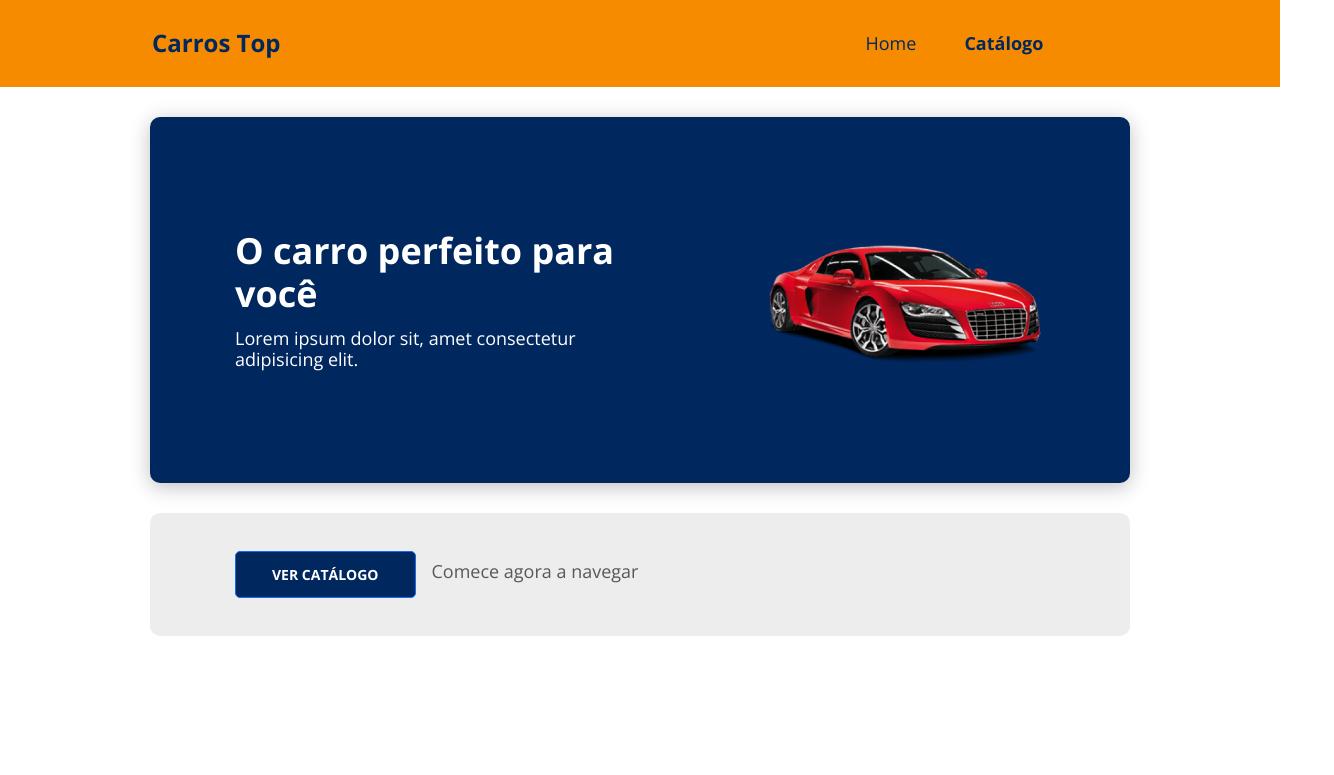
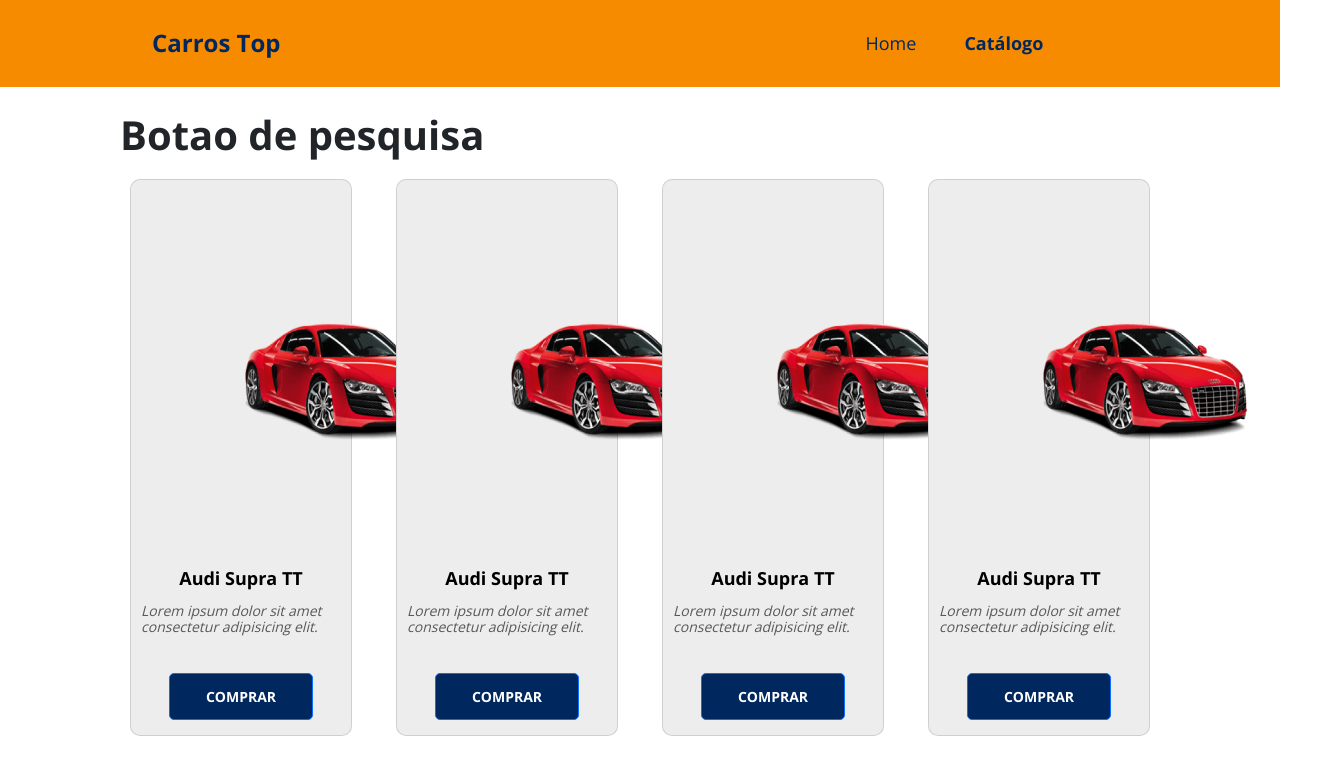
Before and after one commit to alexsandro-cristiano/desafio-layout, a React (Create React App) app: page /products in a window 1280 px wide. Shown: the top 775 px of the page, 1334 px wide, since content can reach past the window. Built offline with nearby package versions, Linux system fonts and the light colour scheme.

Commit message:
adiciona cartao de produtos

```diff
--- a/src/assets/styles/global.css
+++ b/src/assets/styles/global.css
@@ -24,7 +24,7 @@
     color: unset;
 }
 .baseCard {
-    background: #fff;
+    background: #ededed;
     box-shadow: 0px 4px 20px rgba(0, 0, 0, 0.25);
     border-radius: 10px;
 }
--- a/src/components/Button/index.tsx
+++ b/src/components/Button/index.tsx
@@ -1,9 +1,9 @@
 import { Link } from "react-router-dom";
 import "./style.css";
-export function Button() {
+export function Button(prop:any) {
   return (
     <Link to="/products" className="btn btn-primary">
-      ver catálogo
+      {prop.propriedade}
     </Link>
   );
 }
--- /dev/null
+++ b/src/components/ProductCard/index.tsx
@@ -0,0 +1,17 @@
+import "./style.css";
+import CarCardImg from "../../assets/images/car-card.png";
+import { Button } from "../Button";
+export function ProductCard() {
+  return (
+    <div className="baseCard card">
+      <div className="topCard">
+        <img src={CarCardImg} />
+      </div>
+      <div className="bottomCard">
+        <h6>Audi Supra TT</h6>
+        <p className="subtitle">Lorem ipsum dolor sit amet consectetur adipisicing elit.</p>
+        <Button propriedade="comprar"/>
+      </div>
+    </div>
+  );
+}
--- /dev/null
+++ b/src/components/ProductCard/style.css
@@ -0,0 +1,42 @@
+.card {
+    box-shadow: none;
+    display: flex;
+    flex-direction: column;
+    margin: 20px 10px;
+}
+.topCard {
+    padding: 14px 43px 8px;
+}
+.topCard img {
+    padding: 0;
+    width: 100%;
+}
+.bottomCard {
+    display: flex;
+    flex-direction: column;
+    align-items: center;
+    padding-bottom: 15px;
+}
+.bottomCard h6 {
+    color: #000;
+    font-size: 18px;
+    font-weight: 700;
+}
+.bottomCard .subtitle {
+    font-style: italic;
+    font-size: 14px;
+    font-weight: 400;
+    line-height: 16px;
+    display: flex;
+    align-items: center;
+    margin: 14px;
+    margin-bottom: 38px;
+    color: #585858;
+    width: 200px;
+}
+@media (min-width: 1200px) {
+    .topCard img {
+        padding: 0;
+        width: 221px;
+    }
+}
--- a/src/pages/Catalogo/index.tsx
+++ b/src/pages/Catalogo/index.tsx
@@ -1,22 +1,25 @@
+import { ProductCard } from "../../components/ProductCard";
 import './style.css'
-import CarCardImg from "../../assets/images/car-card.png";
-import { Button } from "../../components/Button";
-import "./style.css";
 export function Catalogo() {
   return (
-    <div className="cardContainer">
-      <div className=" baseCard cardTop">
-        <img src={CarCardImg} alt="Carro Amarelo" />
-        <div className="cardContent">
-          <h3>O carro perfeito para você</h3>
-          <p>
-            Lorem ipsum dolor sit, amet consectetur adipisicing elit.
-          </p>
+    <div className="container my-4 ">
+      <h1>Botao de pesquisa</h1>
+      <div className="row">
+        <div className="col-sm-6 col-lg-4 col-xl-3">
+          <ProductCard />
         </div>
-      </div>
-      <div className=" baseCard cardBottom">
-        <Button />
-        <p>Comece agora a navegar</p>
+        <div className="col-sm-6 col-lg-4 col-xl-3">
+          <ProductCard />
+        </div>
+        <div className="col-sm-6 col-lg-4 col-xl-3">
+          <ProductCard />
+        </div>
+        <div className="col-sm-6 col-lg-4 col-xl-3">
+          <ProductCard />
+        </div>
+        <div className="col-sm-6 col-lg-4 col-xl-3">
+          <ProductCard />
+        </div>
       </div>
     </div>
   );
--- a/src/pages/Catalogo/style.css
+++ b/src/pages/Catalogo/style.css
@@ -0,0 +1,7 @@
+
+@media (min-width: 1200px) {
+    .container {
+        padding-left: 50px;
+        padding-right: 50px;
+    }
+}
--- a/src/pages/Home/index.tsx
+++ b/src/pages/Home/index.tsx
@@ -14,7 +14,7 @@
         </div>
       </div>
       <div className=" baseCard cardBottom">
-        <Button/>
+      <Button propriedade="ver catálogo"/>
         <p>Comece agora a navegar</p>
       </div>
     </div>
--- a/src/pages/Home/style.css
+++ b/src/pages/Home/style.css
@@ -35,7 +35,6 @@
     align-items: center;
     justify-content: center;
     margin-top: 21px;
-    background: #ededed;
     box-shadow: none;
     height: 123px;
     padding-top: 28px;
```
